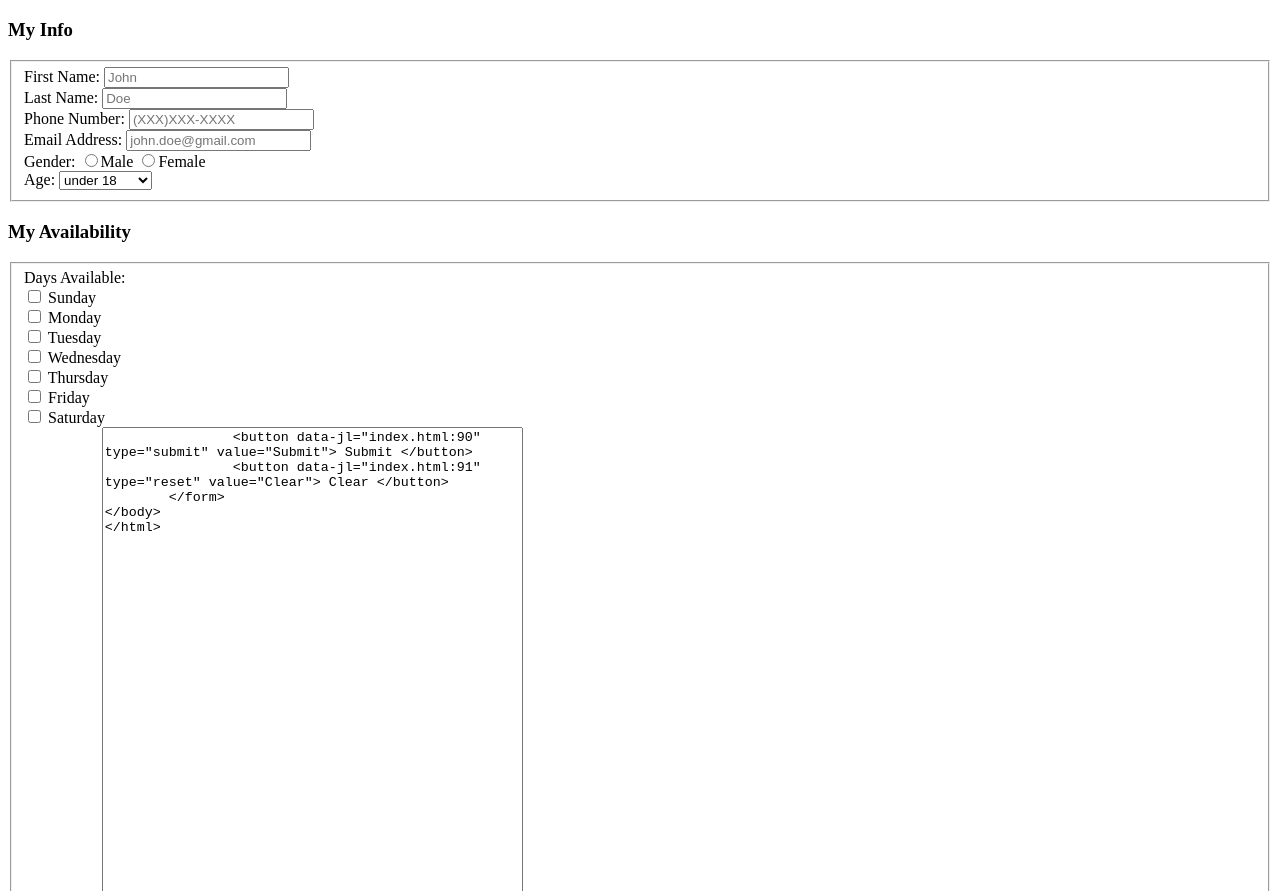
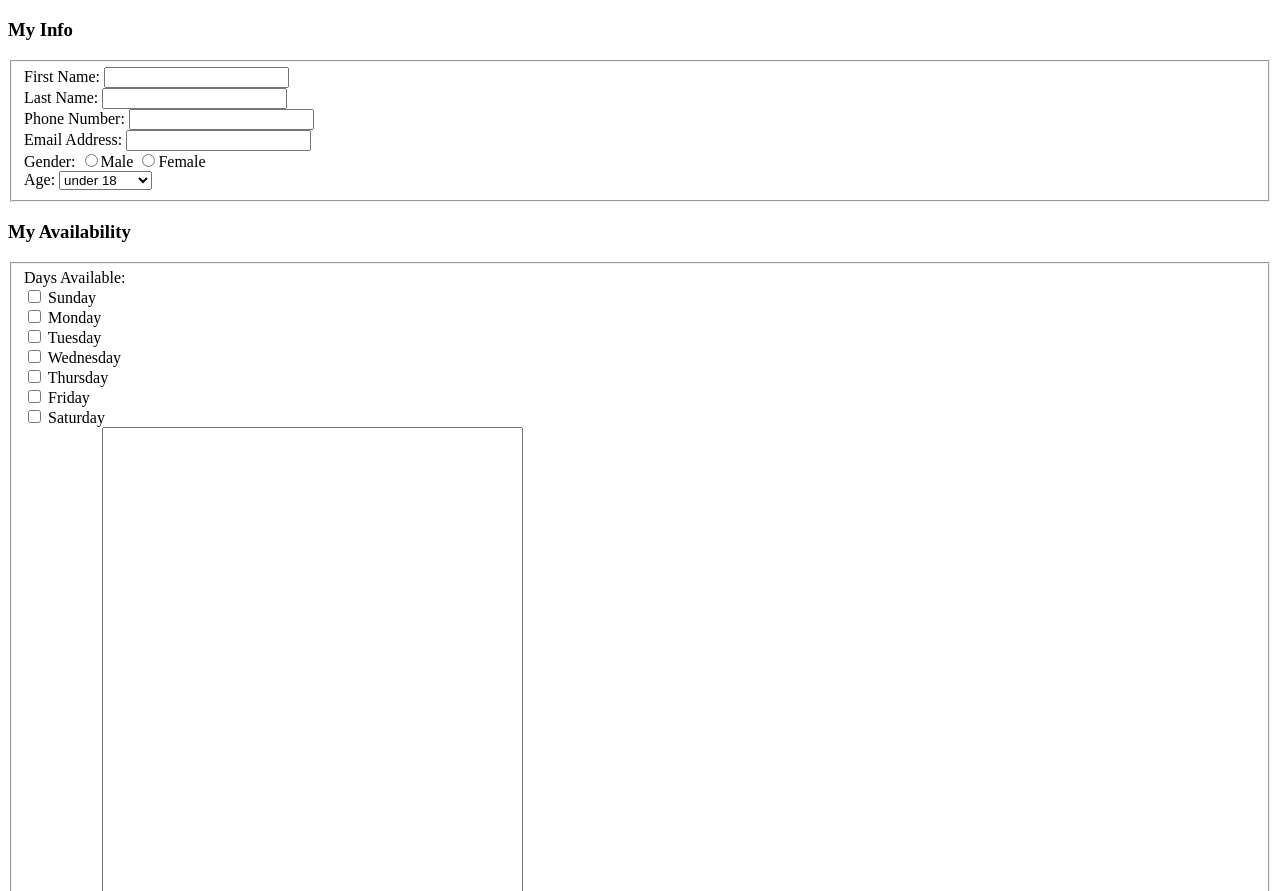
Before and after one commit to bcalerogonzalez/Lab-4, a plain HTML site: page index.html in a window 1280 px wide. Shown: the part 61-952 px from the top of the page. Drawn offline with Linux system fonts and the light colour scheme.

Commit message:
Update index.html

```diff
--- a/index.html
+++ b/index.html
@@ -12,22 +12,22 @@
 				<fieldset>
 				<div>
 				<label> First Name:
-					<input type="text" name="first_name_field" placeholder="John">
+					<input type="text" name="first_name_field">
 				</label>
 			</div>
 			<div>
 				<label> Last Name:
-					<input type="text" name="last_name_field" placeholder="Doe">
+					<input type="text" name="last_name_field">
 				</label>
 			</div>
 			<div>
 				<label> Phone Number:
-					<input type="text" name="phone_field" placeholder="(XXX)XXX-XXXX">
+					<input type="text" name="phone_field">
 				</label>
 			</div>
 			<div>
 				<label> Email Address:
-					<input type="text" name="email_field" placeholder="john.doe@gmail.com">
+					<input type="text" name="email_field">
 				</label>
 			</div>
 			<div>
@@ -83,7 +83,7 @@
             </div>
 			<div>
                 <label> Comments: </label>
-                <textarea name="comments_field" maxlength="600" rows="50" cols="50" placeholder="Max 600 Characters></textarea>
+                <textarea name="comments_field" rows="50" cols="50"></textarea>
             </div>
 		</fieldset>
 		<input type="hidden" name="hidden_field" value="bcalero">
```
